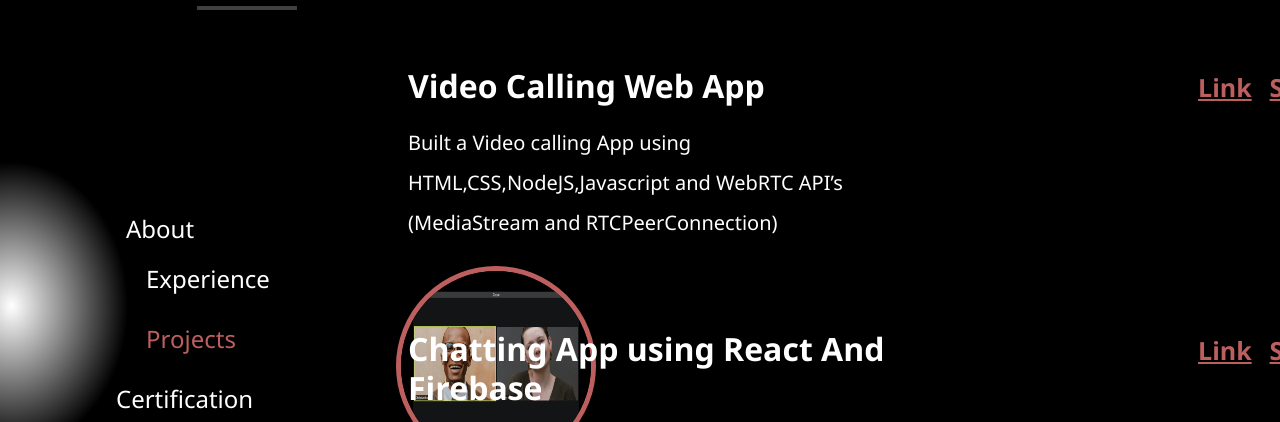
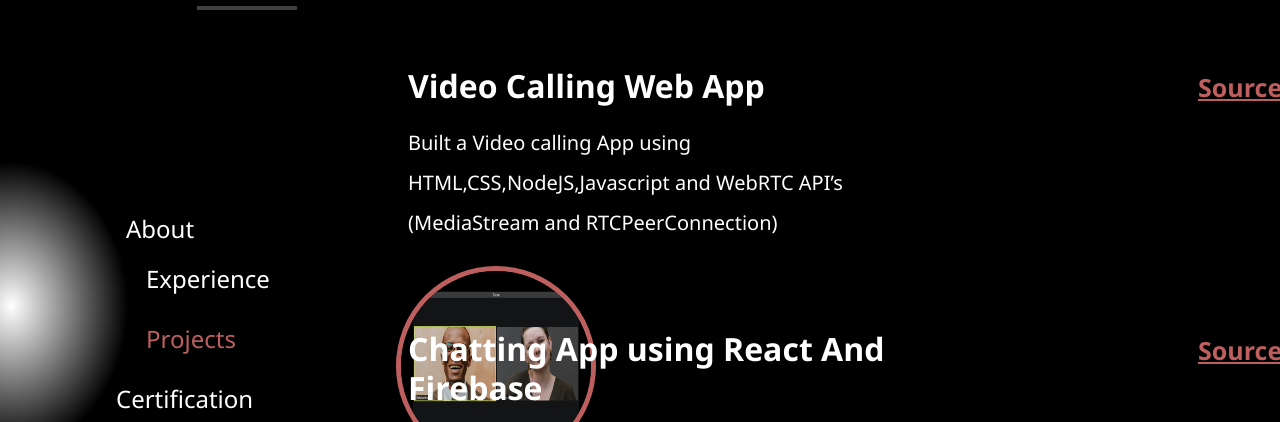
Before and after one commit to DevSaxena99/pf, a website: page project.html in a window 1280 px wide. Shown: the part 138-560 px from the top of the page. Drawn offline with nearby package versions, Linux system fonts and the light colour scheme; files that its build step writes are made by us from their sources.

Commit message:
third commit

```diff
--- a/project.html
+++ b/project.html
@@ -53,7 +53,7 @@
               <img src="video.jpg" alt="">
             </div>
             <div class="col-lg-6 col-md-12">
-              <a href="https://www.google.com/">Link</a>
+
               <a href="https://github.com/DevSaxena99/Video-Calling-App">Source Code</a>
               <h2>Video Calling Web App</h2>
               <p>Built a Video calling App using HTML,CSS,NodeJS,Javascript and WebRTC API’s (MediaStream and RTCPeerConnection)</p>
@@ -71,7 +71,7 @@
               <img src="chat.jpg" alt="">
             </div>
             <div class="col-lg-6 col-md-12">
-              <a href="https://www.google.com/">Link</a>
+
               <a href="https://github.com/DevSaxena99/Messenger">Source Code</a>
               <h2>Chatting App using React And Firebase</h2>
               <p>This project is built using React to build user interface , firebase authentication to signup with google and firebase firestore to save all the messages. </p>
```
